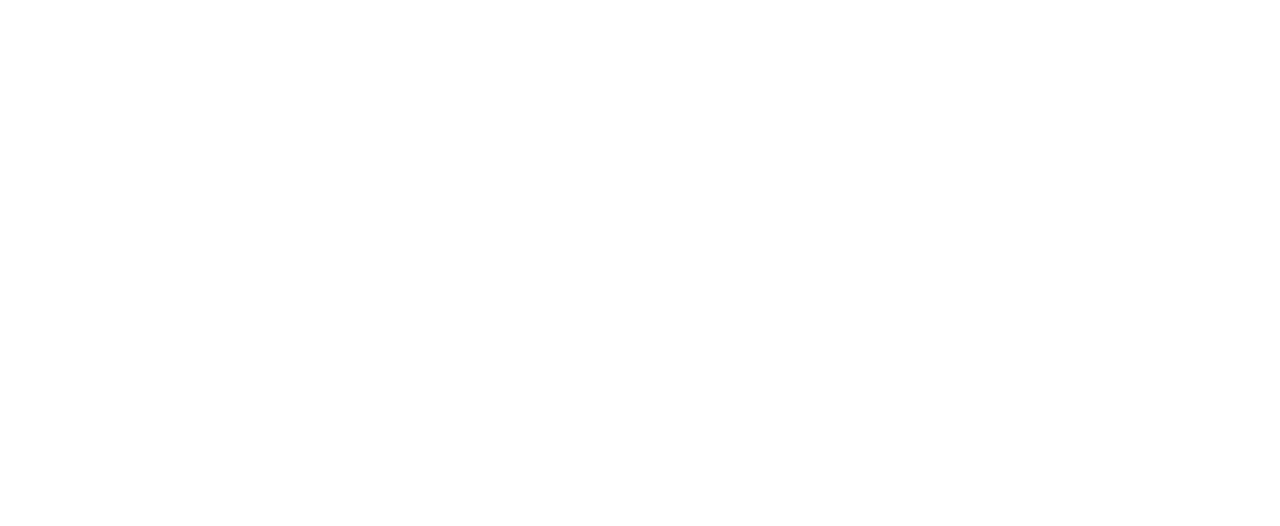
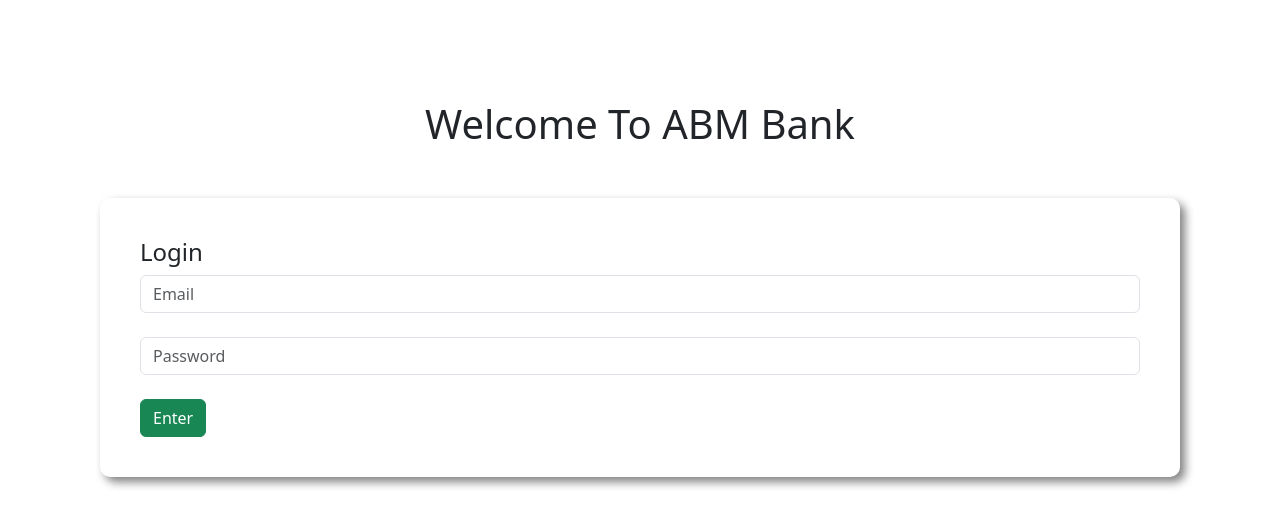
Before and after one commit to anayet-libastex/abm-bank, a plain HTML site: page index.html in a window 1280 px wide. Drawn offline with nearby package versions, Linux system fonts and the light colour scheme.

Commit message:
login form design makes

```diff
--- a/index.html
+++ b/index.html
@@ -4,11 +4,27 @@
     <meta charset="UTF-8">
     <meta name="viewport" content="width=device-width, initial-scale=1.0">
     <title>ABM Bank Limited</title>
+    <link href="https://cdn.jsdelivr.net/npm/bootstrap@5.3.3/dist/css/bootstrap.min.css" rel="stylesheet" integrity="sha384-QWTKZyjpPEjISv5WaRU9OFeRpok6YctnYmDr5pNlyT2bRjXh0JMhjY6hW+ALEwIH" crossorigin="anonymous">
     <link rel="stylesheet" href="style.css">
 </head>
 <body>
 
+    <section class="login-area">
+       <h1 class="text-center">Welcome To ABM Bank</h1>
+       <div class="submit-area">
+          <h4>Login</h4>
+          <input type="email" class="form-control" placeholder="Email">
+          <br>
+          <input type="password" class="form-control" placeholder="Password">
+          <br>
+          <button id="login" class="btn btn-success">Enter</button>
+       </div>
+    </section>
 
+
+
+    <script src="https://cdn.jsdelivr.net/npm/@popperjs/core@2.11.8/dist/umd/popper.min.js" integrity="sha384-I7E8VVD/ismYTF4hNIPjVp/Zjvgyol6VFvRkX/vR+Vc4jQkC+hVqc2pM8ODewa9r" crossorigin="anonymous"></script>
+    <script src="https://cdn.jsdelivr.net/npm/bootstrap@5.3.3/dist/js/bootstrap.min.js" integrity="sha384-0pUGZvbkm6XF6gxjEnlmuGrJXVbNuzT9qBBavbLwCsOGabYfZo0T0to5eqruptLy" crossorigin="anonymous"></script>
     <script src="script.js"></script>
 </body>
 </html>
--- a/style.css
+++ b/style.css
@@ -0,0 +1,9 @@
+body {
+    padding: 100px;
+}
+.submit-area {
+    margin-top: 50px;
+    padding: 40px;
+    box-shadow: 5px 5px 10px gray;
+    border-radius: 10px;
+}
```
